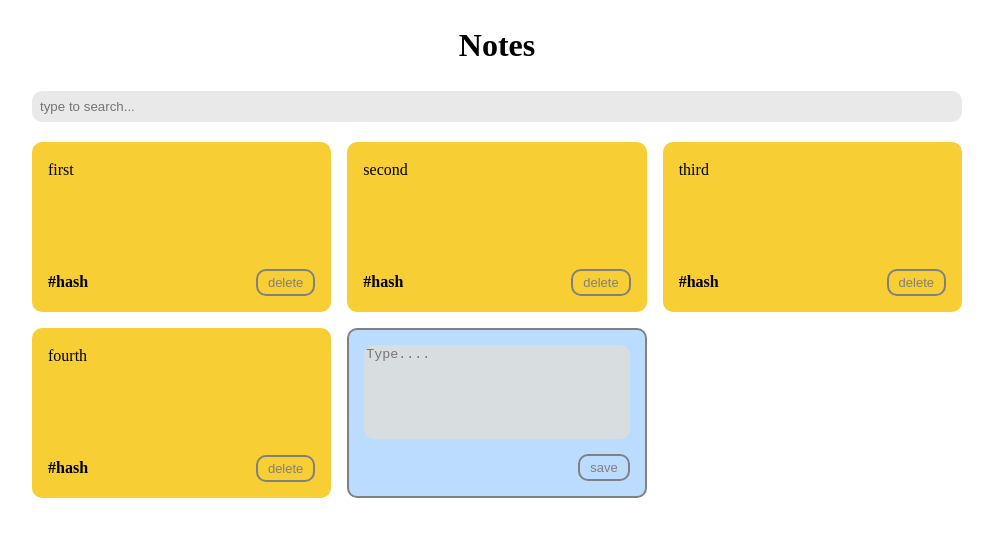
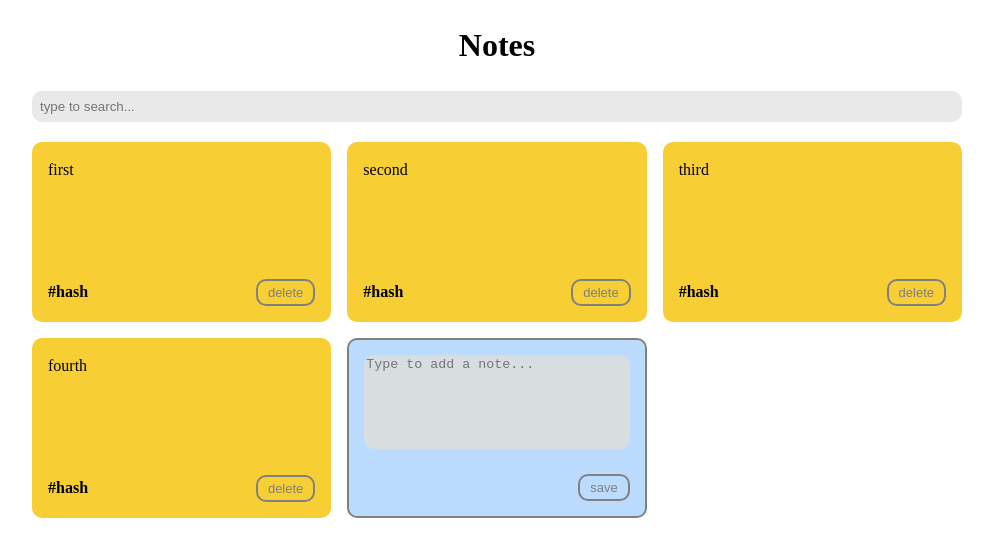
Before and after one commit to DK-AC/notelist, a React (Create React App) app: page / in a window 1280 px wide. Shown: the top 556 px of the page, without its empty margins (143-1136 px from the left). Built offline with nearby package versions, Linux system fonts and the light colour scheme.

Commit message:
refactoring code

```diff
--- a/src/App.tsx
+++ b/src/App.tsx
@@ -26,7 +26,7 @@ export const App = (): ReturnComponentType => {
     setNotes(notes.map(note => (id === note.id ? {...note, title} : note)))
   }
   const handleCreateNoteClick = (title: string): void => {
-    setNotes([...notes, {id: new Date().getDate().toLocaleString(), title}])
+    setNotes([...notes, {id: new Date().getTime().toLocaleString(), title}])
   }
 
   return (
--- a/src/components/createNote/CreateNote.tsx
+++ b/src/components/createNote/CreateNote.tsx
@@ -27,8 +27,8 @@ export const CreateNote: FC<PropsType> = ({onCreateNoteClick}) => {
         onChange={handleUpdateTitleChange}
         cols={10}
         rows={6}
-        placeholder="Type...."
-        maxLength={200}
+        placeholder="Type to add a note..."
+        maxLength={150}
       />
       <div className="create-note-footer">
         <CustomButton title="save" callback={handleCreateNodeClick} />
--- a/src/components/editableSpan/EditableSpan.tsx
+++ b/src/components/editableSpan/EditableSpan.tsx
@@ -1,4 +1,4 @@
-import React, {ChangeEvent, FC, KeyboardEvent, useState} from 'react'
+import React, {ChangeEvent, FC, useState} from 'react'
 import './editableSpan.css'
 import {Value} from '../../enum/value'
 
@@ -20,11 +20,6 @@ export const EditableSpan: FC<PropsType> = ({title, onUpdateNoteTitleChange}) =>
       onUpdateNoteTitleChange(value)
     }
   }
-  const handleSetIsEditModeKeyDown = (e: KeyboardEvent<HTMLTextAreaElement>): void => {
-    if (e.key === 'Enter') {
-      setIsActiveEditMode()
-    }
-  }
 
   return (
     <div className="test">
@@ -34,10 +29,9 @@ export const EditableSpan: FC<PropsType> = ({title, onUpdateNoteTitleChange}) =>
           value={value}
           onChange={handleUpdateTitleChange}
           onBlur={setIsActiveEditMode}
-          onKeyDown={handleSetIsEditModeKeyDown}
           cols={10}
           rows={6}
-          maxLength={200}
+          maxLength={150}
         />
       ) : (
         <span onDoubleClick={setIsActiveEditMode}>{title}</span>
--- a/src/components/note/note.css
+++ b/src/components/note/note.css
@@ -2,7 +2,7 @@
     background-color: #f7ce33;
     border-radius: 10px;
     padding: 1rem;
-    min-height: 170px;
+    min-height: 180px;
     display: flex;
     flex-direction: column;
     justify-content: space-between;
```
